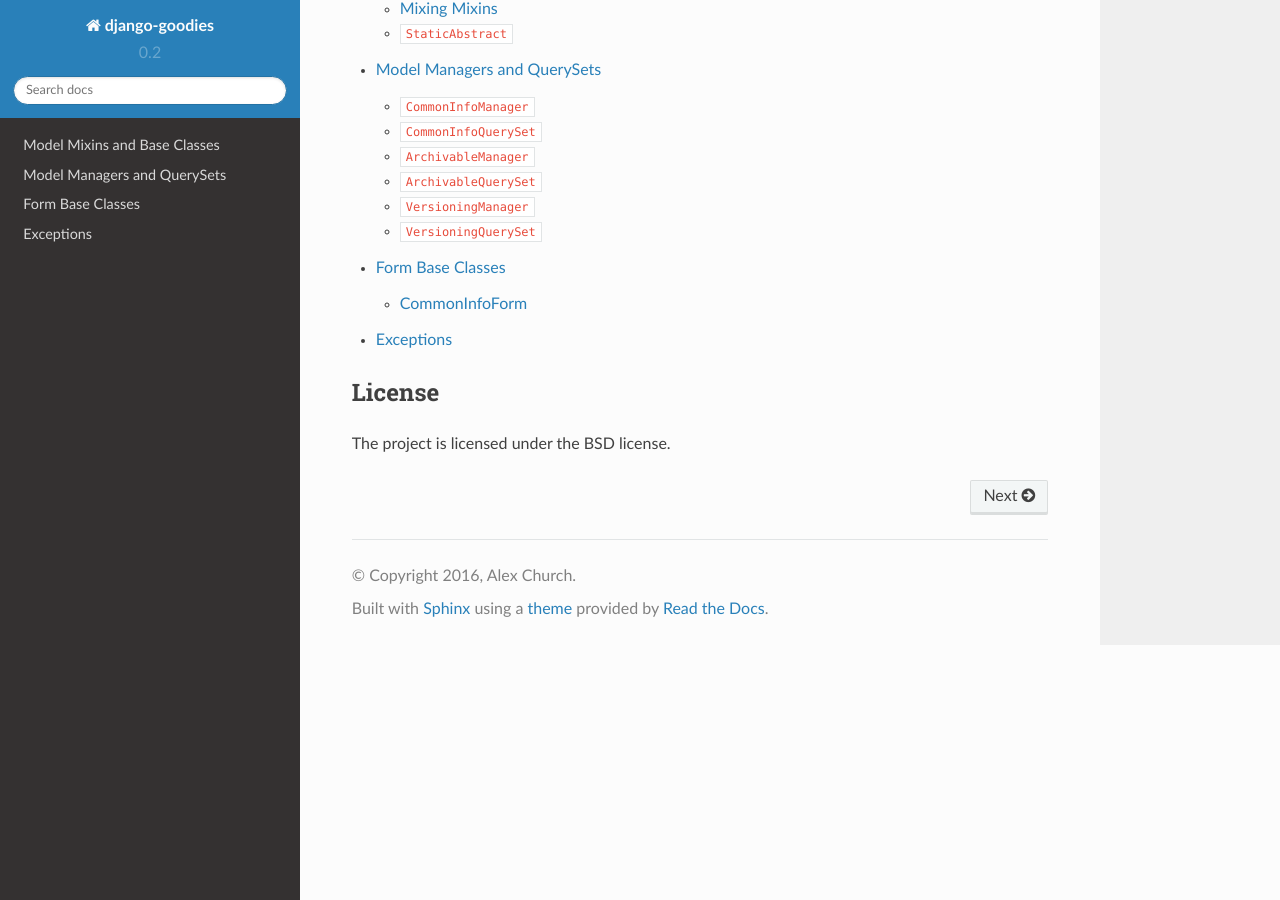
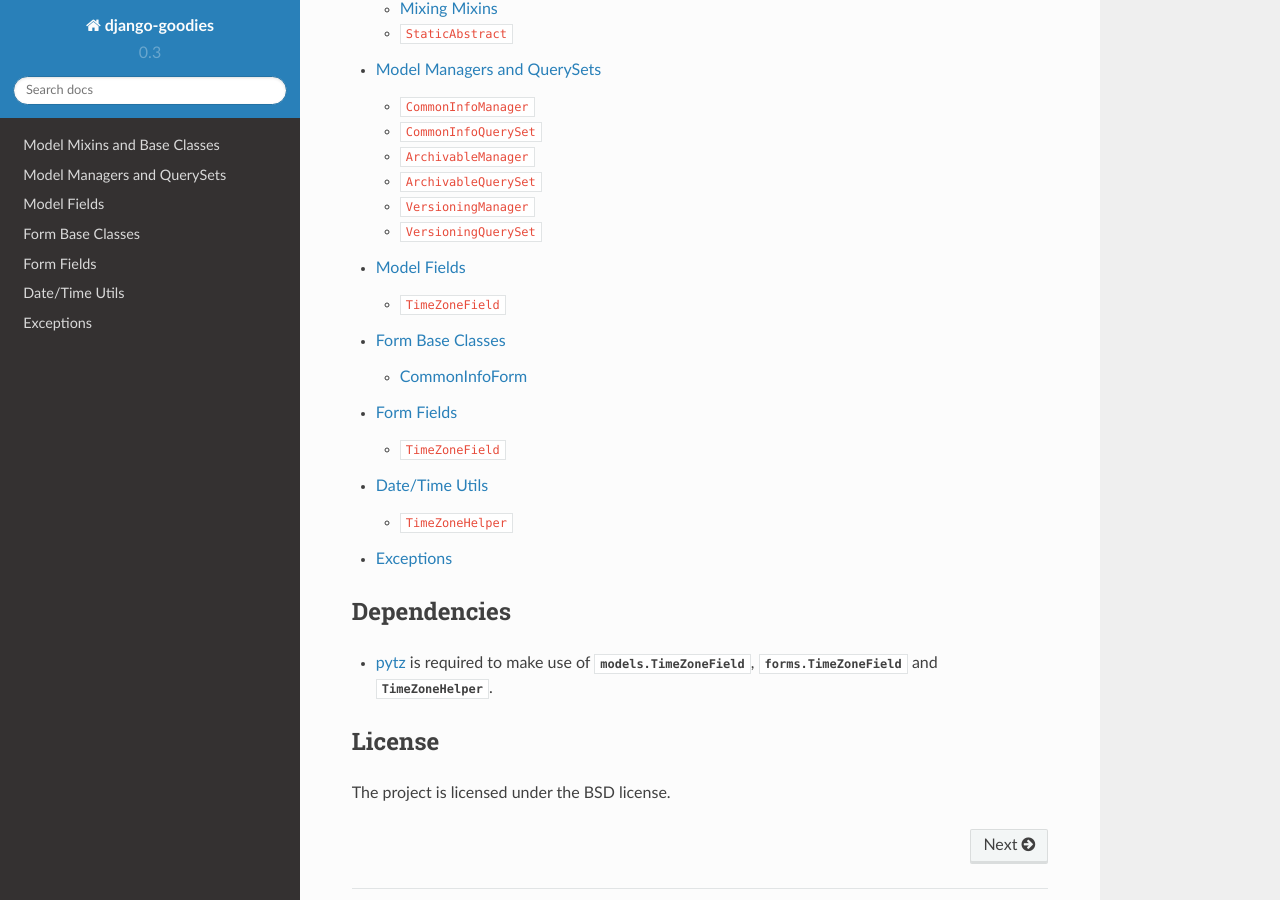
Before and after one commit to oogles/djem, a Sphinx documentation site: the page built from docs/index.rst, in a window 1280 px wide and 900 px high, scrolled down 549 px. Built offline with Sphinx 7.4.7 and the Read the Docs theme 2.0.0, drawn with Linux system fonts in a browser that asks for light colours.

Commit message:
Added documentation for new timezone features. Added source links to documentation.

```diff
--- a/docs/conf.py
+++ b/docs/conf.py
@@ -32,7 +32,7 @@
 # Add any Sphinx extension module names here, as strings. They can be
 # extensions coming with Sphinx (named 'sphinx.ext.*') or your custom
 # ones.
-extensions = ['sphinx.ext.autodoc']
+extensions = ['sphinx.ext.autodoc', 'sphinx.ext.viewcode']
 
 # Add any paths that contain templates here, relative to this directory.
 templates_path = ['_templates']
@@ -55,9 +55,9 @@
 # built documents.
 #
 # The short X.Y version.
-version = '0.2'
+version = '0.3'
 # The full version, including alpha/beta/rc tags.
-release = '0.2'
+release = '0.3dev'
 
 # The language for content autogenerated by Sphinx. Refer to documentation
 # for a list of supported languages.
--- a/docs/index.rst
+++ b/docs/index.rst
@@ -22,8 +22,19 @@
 
     ref/models
     ref/managers
+    ref/model_fields
     ref/forms
+    ref/form_fields
+    ref/dateutils
     ref/exceptions
+
+
+Dependencies
+------------
+
+.. currentmodule:: django_goodies
+
+* `pytz <http://pytz.sourceforge.net/>`_ is required to make use of :class:`models.TimeZoneField`, :class:`forms.TimeZoneField` and :class:`~utils.dt.TimeZoneHelper`.
 
 
 License
--- a/docs/ref/managers.rst
+++ b/docs/ref/managers.rst
@@ -2,7 +2,7 @@
 Model Managers and QuerySets
 ============================
 
-.. module:: django_goodies.managers
+.. module:: django_goodies.models.managers
 
 The following Managers and QuerySets support the :doc:`various mixins and base classes<models>` provided by Django Goodies.
 
```
Also changed, not shown: docs/ref/dateutils.rst (added, +24 -0 lines), docs/ref/form_fields.rst (added, +47 -0 lines), docs/ref/forms.rst (+5 -3 lines), docs/ref/model_fields.rst (added, +65 -0 lines).
